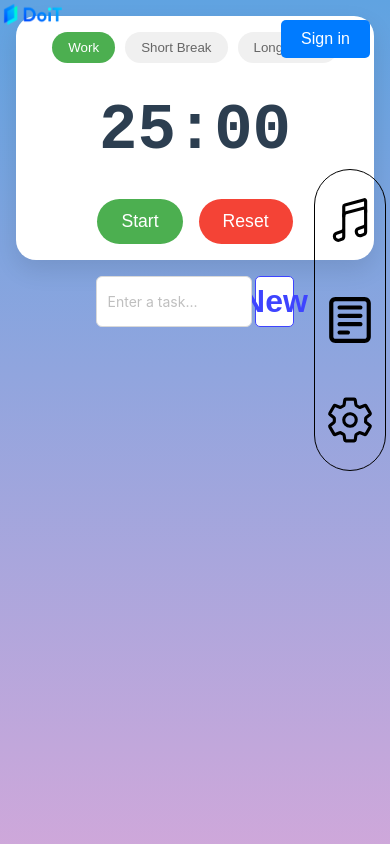
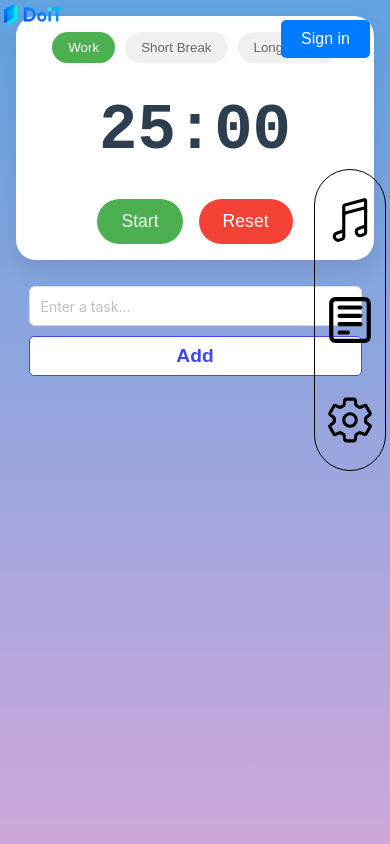
Before and after one commit to YANA-WebDev/planner, a React (Vite) app: page / in a window 390 px wide. Shown: the top 844 px of the page. Built offline with nearby package versions, Linux system fonts and the light colour scheme.

Commit message:
Responsive Design for Item List

```diff
--- a/src/App.jsx
+++ b/src/App.jsx
@@ -13,6 +13,7 @@ function App() {
   <PomodoroTimer mode="Pomodoro" time={1} />
   <TimerModalComponent/>
   <ToDoList/>
+
  </>
 )
 
--- a/src/components/addTaskComponent/AddTask.jsx
+++ b/src/components/addTaskComponent/AddTask.jsx
@@ -1,10 +1,9 @@
-import React, {useState} from "react";
+import React, { useState } from "react";
 import { Input } from "antd";
 import "./AddTask.css";
 
-
-const AddTask = ({setTasks}) => {
-    const [newTask, setNewTask] = useState("");
+const AddTask = ({ setTasks }) => {
+  const [newTask, setNewTask] = useState("");
 
   function handleInputChange(event) {
     setNewTask(event.target.value);
@@ -13,12 +12,13 @@ const AddTask = ({setTasks}) => {
   function addTask() {
     if (newTask.trim() !== "") {
       setTasks((t) => [
+        { text: newTask, timer: 0, isRunning: false, done: false },
         ...t,
-        { text: newTask, timer: 0, isRunning: false, done: false },
       ]);
       setNewTask("");
     }
   }
+
   return (
     <div className="input-container">
       <Input
@@ -27,9 +27,14 @@ const AddTask = ({setTasks}) => {
         value={newTask}
         onChange={handleInputChange}
         onPressEnter={addTask}
+        style={{ cursor: 'grab' }}
       />
-      <button className="add-button" onClick={addTask}>
-        New
+      <button
+        className="add-button"
+        onClick={addTask}
+        style={{ cursor: 'grab' }}
+      >
+        Add
       </button>
     </div>
   );
--- a/src/components/addTaskComponent/addTask.css
+++ b/src/components/addTaskComponent/addTask.css
@@ -27,8 +27,53 @@
   align-items: center;
   justify-content: center;
 }
+
 .add-button:hover {
   box-shadow: 0 0 10px #3e44ff;
   color: white;
   background-color: #3e44ff;
 }
+@media screen and (max-width: 768px) {
+  .input-container {
+    height: 5vh;
+    gap: 2%;
+  }
+
+  .to-do-input {
+    width: 60%;
+  }
+
+  .add-button {
+    width: 15%;
+    font-size: 1.5rem;
+  }
+}
+@media screen and (max-width: 480px) {
+  .input-container {
+    height: 4vh;
+    gap: 3%;
+    flex-direction: column;
+    height: auto;
+    padding: 10px;
+  }
+
+  .to-do-input {
+    width: 90%;
+    margin-bottom: 10px;
+    height: 40px;
+  }
+
+  .add-button {
+    width: 90%;
+    font-size: 1.2rem;
+    height: 40px;
+    padding: 2% 0%;
+  }
+  .timer-container {
+    display: flex;
+    flex-direction: column;
+    align-items: center;
+    justify-content: center;
+    gap: 10px;
+  }
+}
--- a/src/components/navigation menu/NavigationMenu.jsx
+++ b/src/components/navigation menu/NavigationMenu.jsx
@@ -5,20 +5,12 @@ import { CgNotes } from "react-icons/cg";
 import "./NavigationMenu.css";
 
 const NavigationMenu = () => {
-  const [isMusicMenuOpen, setIsMusicMenuOpen] = useState(false);
   const [isSettingsMenuOpen, setIsSettingsMenuOpen] = useState(false);
   const [currentSound, setCurrentSound] = useState(null);
   const [pomodoroTime, setPomodoroTime] = useState(25);
   const [shortBreakTime, setShortBreakTime] = useState(5);
-  const [longBreakTime, setLongBreakTime] = useState(15);
+  const [longBreakTime, setLongBreakTime] = useState(20);
   const [theme, setTheme] = useState("white");
-
-  const sounds = [
-    { name: "Rain", url: "https://example.com/rain.mp3" },
-    { name: "Forest", url: "https://example.com/forest.mp3" },
-    { name: "Waves", url: "https://example.com/waves.mp3" },
-    { name: "Fireplace", url: "https://example.com/fireplace.mp3" },
-  ];
 
   const toggleMusicMenu = () => {
     setIsMusicMenuOpen(!isMusicMenuOpen);
@@ -49,8 +41,8 @@ const NavigationMenu = () => {
 
   const changeTheme = (newTheme) => {
     setTheme(newTheme);
-    document.body.className = ""; // Reset current theme
-    document.body.classList.add(newTheme); // Apply new theme
+    document.body.className = "";
+    document.body.classList.add(newTheme);
   };
 
   return (
@@ -65,25 +57,6 @@ const NavigationMenu = () => {
         className="navigation-icon"
         onClick={toggleSettingsMenu}
       />
-
-      {isMusicMenuOpen && (
-        <div className="music-menu">
-          <h3>Choose a Sound</h3>
-          {sounds.map((sound) => (
-            <button
-              key={sound.name}
-              className="music-button"
-              onClick={() => playSound(sound.url)}
-            >
-              {sound.name}
-            </button>
-          ))}
-          <button className="music-button stop-button" onClick={stopSound}>
-            Stop Music
-          </button>
-        </div>
-      )}
-
       {isSettingsMenuOpen && (
         <div className="settings-menu">
           <h3>Settings</h3>
@@ -128,7 +101,7 @@ const NavigationMenu = () => {
                 className="original-theme"
                 onClick={() => changeTheme("original")}
               >
-                Colorful
+                Original
               </button>
               <button
                 className="theme-button colorful"
@@ -140,7 +113,7 @@ const NavigationMenu = () => {
                 className="theme-button warm-dark"
                 onClick={() => changeTheme("warm-dark")}
               >
-                Warm Dark
+                Chocolate
               </button>
               <button
                 className="theme-button black-purple"
--- a/src/components/navigation menu/navigationMenu.css
+++ b/src/components/navigation menu/navigationMenu.css
@@ -1,4 +1,3 @@
-/* General Navigation Menu Styles */
 .navigation-menu {
   display: flex;
   position: fixed;
@@ -28,25 +27,6 @@
 .navigation-icon:active {
   transform: scale(0.9);
 }
-
-.music-menu {
-  background-color: rgba(245, 245, 245, 0.84);
-  position: absolute;
-  top: 60px;
-  right: 10px;
-  background: white;
-  padding: 15px;
-  border: 1px solid #ddd;
-  border-radius: 5px;
-  box-shadow: 0 4px 8px rgba(0, 0, 0, 0.1);
-  z-index: 1000;
-}
-
-.music-button {
-  background: #4caf50;
-  color: white;
-}
-
 .original {
   background-image:linear-gradient(#259AD8, #FFCCFF,);
 }
@@ -107,3 +87,35 @@
 .modal-content button:hover {
   background-color: #45a049;
 }
+.navigation-menu {
+  /* Keep your existing navigation-menu styles */
+}
+
+
+
+.settings-overlay {
+  position: fixed;
+  top: 0;
+  left: 0;
+  width: 100%;
+  height: 100%;
+  background: rgba(0, 0, 0, 0.5);
+  z-index: 999;
+}
+
+.save-settings-button {
+  width: 100%;
+  padding: 10px;
+  margin-top: 20px;
+  background: #4CAF50;
+  color: white;
+  border: none;
+  border-radius: 4px;
+  cursor: pointer;
+  font-weight: bold;
+  transition: background 0.3s ease;
+}
+
+.save-settings-button:hover {
+  background: #45a049;
+}
--- a/src/components/pomodoroTimer/PomodoroTimer.jsx
+++ b/src/components/pomodoroTimer/PomodoroTimer.jsx
@@ -1,40 +1,42 @@
-import { useState, useEffect } from 'react';
-import './PomodoroTimer.css';
+import { useState, useEffect } from "react";
+import "./PomodoroTimer.css";
 
 const PomodoroTimer = () => {
   const [minutes, setMinutes] = useState(25);
   const [seconds, setSeconds] = useState(0);
   const [isActive, setIsActive] = useState(false);
-  const [mode, setMode] = useState('work');
+  const [mode, setMode] = useState("work");
   const [cycleCount, setCycleCount] = useState(0);
   const [showModal, setShowModal] = useState(false);
-  const [modalMessage, setModalMessage] = useState('');
-  const [modalButton, setModalButton] = useState('');
+  const [modalMessage, setModalMessage] = useState("");
+  const [modalButton, setModalButton] = useState("");
 
   const playTickSound = () => {
-    new Audio('https://actions.google.com/sounds/v1/alarms/beep_short.ogg').play();
+    new Audio(
+      "https://actions.google.com/sounds/v1/alarms/beep_short.ogg"
+    ).play();
   };
 
   const handleCycleCompletion = () => {
-    if (mode === 'work') {
+    if (mode === "work") {
       if (cycleCount === 2) {
-        setModalMessage('Час зробити довгу паузу і розслабитись');
-        setModalButton('Почати довгу паузу');
-        setMode('longBreak');
+        setModalMessage("Time to take a long break and relax! 🚶‍♂️");
+        setModalButton("Start a long break");
+        setMode("longBreak");
       } else {
-        setModalMessage('Час зробити паузу ☕️');
-        setModalButton('Почати паузу');
-        setMode('shortBreak');
+        setModalMessage("Time to take a break ☕️");
+        setModalButton("Start a short break");
+        setMode("shortBreak");
       }
-    } else if (mode === 'shortBreak') {
-      setModalMessage('Час продовжити роботу');
-      setModalButton('Продовжити роботу');
-      setMode('work');
-      setCycleCount(prev => prev + 1);
-    } else if (mode === 'longBreak') {
-      setModalMessage('Час зосередитись і продовжити роботу');
-      setModalButton('Почати роботу');
-      setMode('work');
+    } else if (mode === "shortBreak") {
+      setModalMessage("Time to get back to work!");
+      setModalButton("Continue working");
+      setMode("work");
+      setCycleCount((prev) => prev + 1);
+    } else if (mode === "longBreak") {
+      setModalMessage("Time to focus and get back to work!");
+      setModalButton("Start working");
+      setMode("work");
       setCycleCount(0);
     }
     setShowModal(true);
@@ -67,11 +69,11 @@ const PomodoroTimer = () => {
 
   const startNextPhase = () => {
     setShowModal(false);
-    if (mode === 'work') {
+    if (mode === "work") {
       setMinutes(25);
-    } else if (mode === 'shortBreak') {
+    } else if (mode === "shortBreak") {
       setMinutes(5);
-    } else if (mode === 'longBreak') {
+    } else if (mode === "longBreak") {
       setMinutes(20);
     }
     setSeconds(0);
@@ -84,9 +86,9 @@ const PomodoroTimer = () => {
 
   const resetTimer = () => {
     setIsActive(false);
-    if (mode === 'work') setMinutes(25);
-    if (mode === 'shortBreak') setMinutes(5);
-    if (mode === 'longBreak') setMinutes(20);
+    if (mode === "work") setMinutes(25);
+    if (mode === "shortBreak") setMinutes(5);
+    if (mode === "longBreak") setMinutes(20);
     setSeconds(0);
   };
 
@@ -94,32 +96,32 @@ const PomodoroTimer = () => {
     <div className="pomodoro-container">
       <div className="mode-switcher">
         <button
-          className={mode === 'work' ? 'active' : ''}
-          onClick={() => switchMode('work')}
+          className={mode === "work" ? "active" : ""}
+          onClick={() => switchMode("work")}
         >
           Work
         </button>
         <button
-          className={mode === 'shortBreak' ? 'active' : ''}
-          onClick={() => switchMode('shortBreak')}
+          className={mode === "shortBreak" ? "active" : ""}
+          onClick={() => switchMode("shortBreak")}
         >
           Short Break
         </button>
         <button
-          className={mode === 'longBreak' ? 'active' : ''}
-          onClick={() => switchMode('longBreak')}
+          className={mode === "longBreak" ? "active" : ""}
+          onClick={() => switchMode("longBreak")}
         >
           Long Break
         </button>
       </div>
 
       <div className="timer-display">
-        {String(minutes).padStart(2, '0')}:{String(seconds).padStart(2, '0')}
+        {String(minutes).padStart(2, "0")}:{String(seconds).padStart(2, "0")}
       </div>
 
       <div className="controls">
         <button className="control-button" onClick={toggleTimer}>
-          {isActive ? 'Pause' : 'Start'}
+          {isActive ? "Pause" : "Start"}
         </button>
         <button className="control-button" onClick={resetTimer}>
           Reset
```
Also changed, not shown: 1 other file (tests, documents, lock files or other folders). Lines whose indentation alone changed are shown as unchanged.
